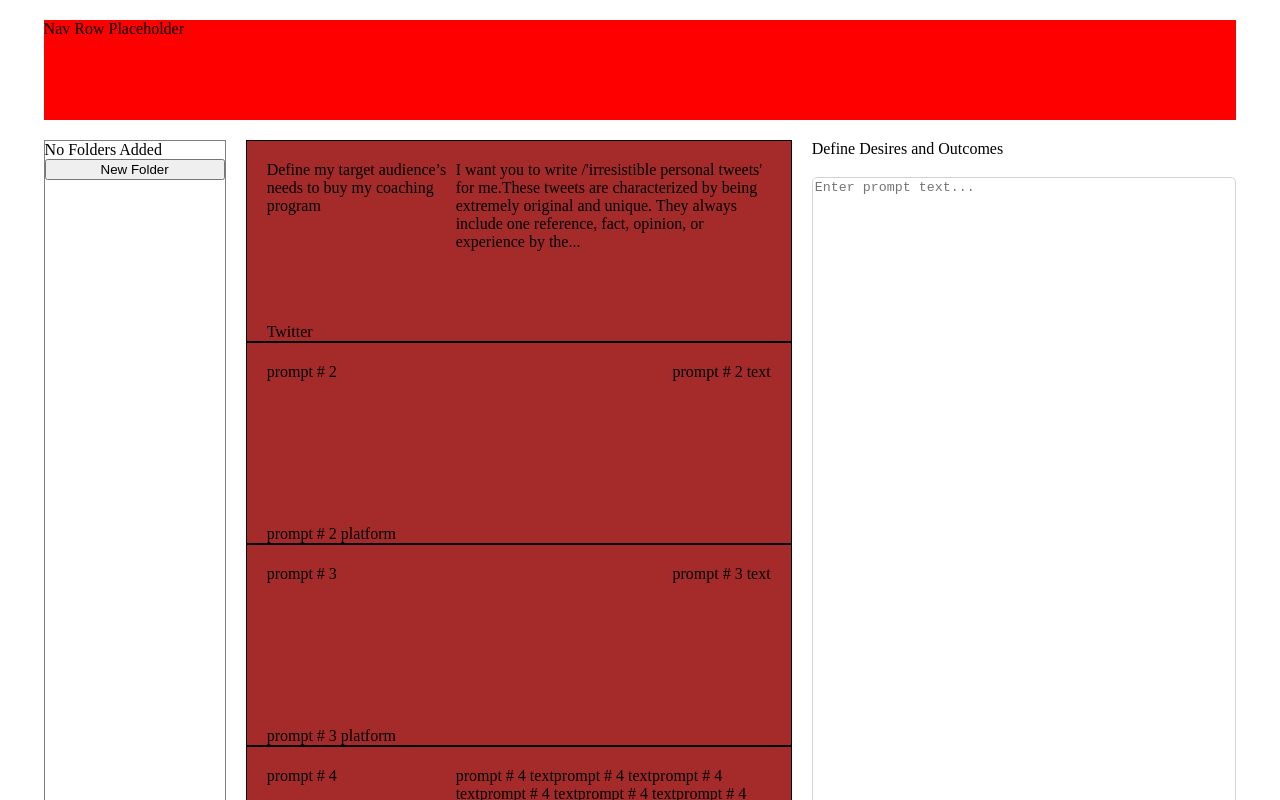
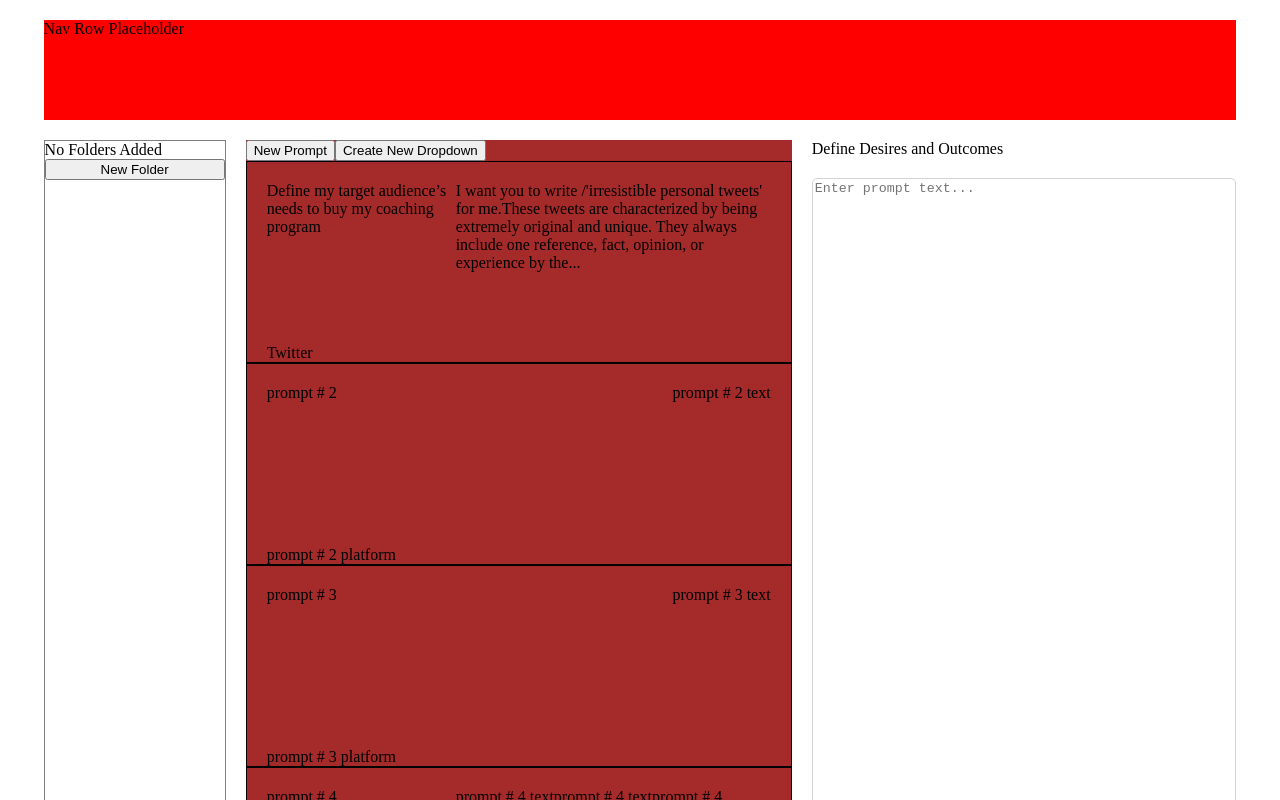
Before and after one commit to mohtasim317/prompt-library, a React (Vite) app: page / in a window 1280 px wide. Shown: the top 800 px of the page. Built offline with nearby package versions, Linux system fonts and the light colour scheme.

Commit message:
Created row for buttons to be placed on top of prompt list

```diff
--- a/src/components/PromptList/PromptList.tsx
+++ b/src/components/PromptList/PromptList.tsx
@@ -4,13 +4,15 @@ import PromptTile from "../PromptTile/PromptTile";
 
 function PromptList() {
   return (
-    <>
-      <div className="PromptList">
-        {promptData.map((prompt) => {
-          return <PromptTile {...prompt} key={prompt.id} />;
-        })}
+    <div className="PromptList">
+      <div>
+        <button>New Prompt</button>
+        <button>Create New Dropdown</button>
       </div>
-    </>
+      {promptData.map((prompt) => {
+        return <PromptTile {...prompt} />;
+      })}
+    </div>
   );
 }
 
```
